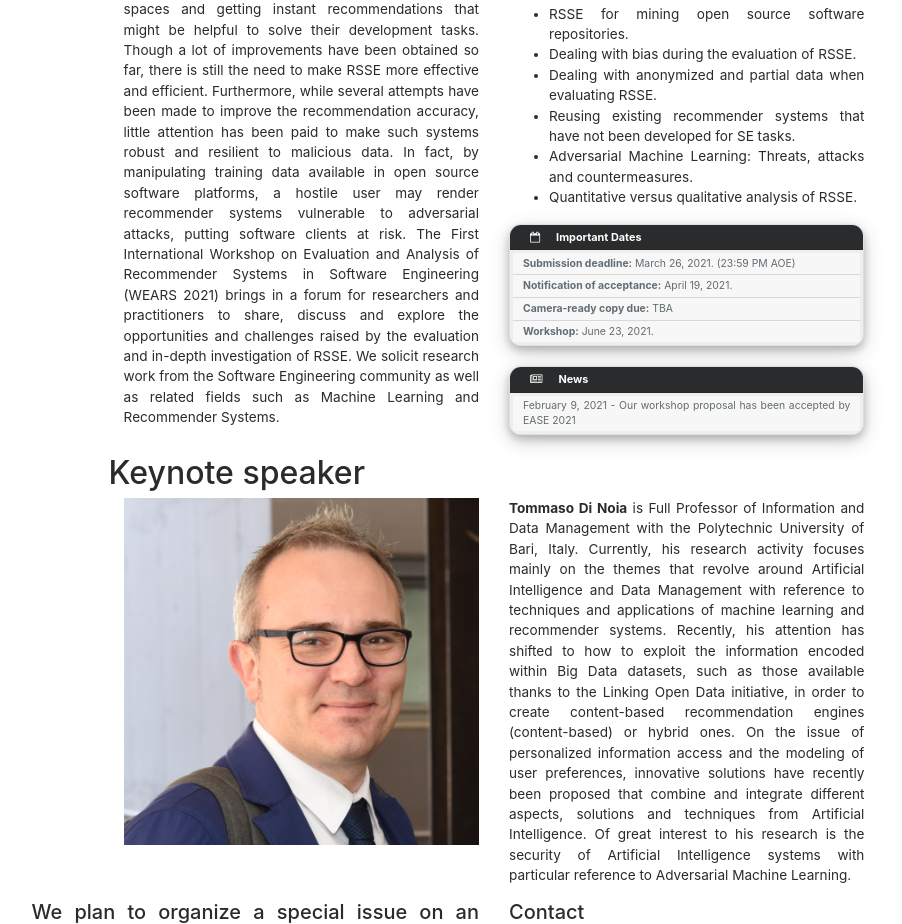
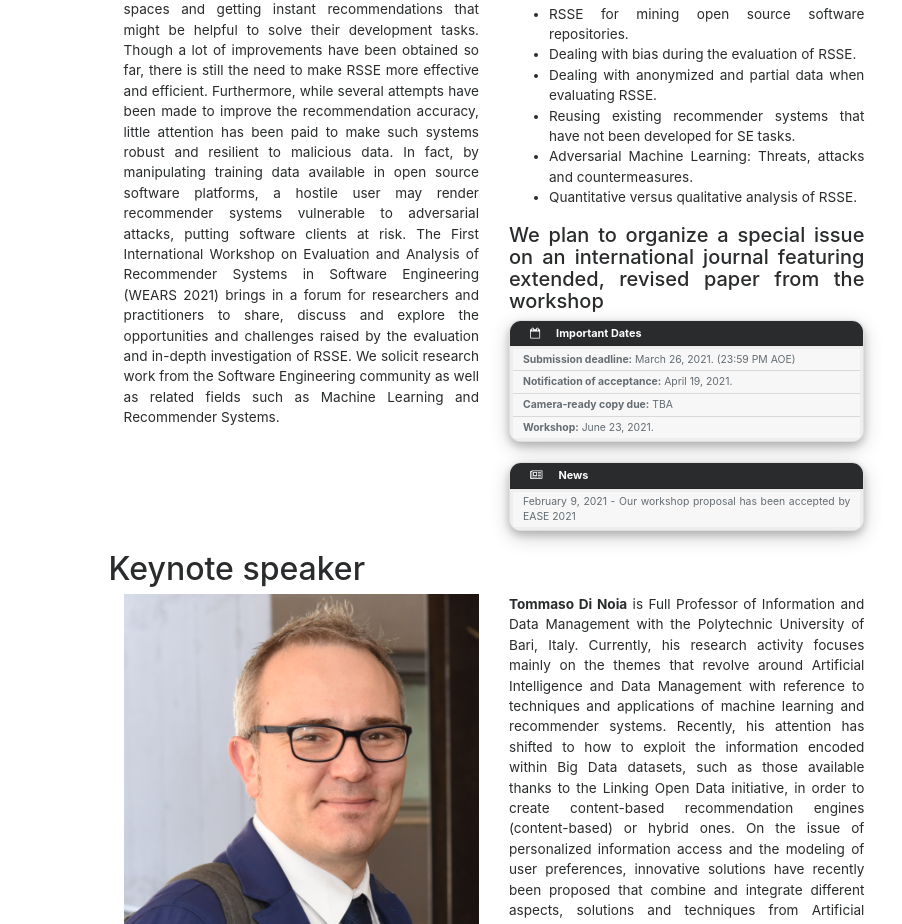
Before and after one commit to WEARS21/WEARS21.github.io, a Jekyll site: the page built from index.html, in a window 1280 px wide. Shown: the part 595-1519 px from the top of the page, without its empty margins (146-1048 px from the left). Built offline with Jekyll 4.4.1, drawn with Linux system fonts in a browser that asks for light colours; nearby versions of some CDN libraries; some of the changed text lies outside the part shown.

Commit message:
Update index.html

```diff
--- a/index.html
+++ b/index.html
@@ -48,6 +48,7 @@
                 <li>Adversarial Machine Learning: Threats, attacks and countermeasures.</li>
                 <li>Quantitative versus qualitative analysis of RSSE.</li>
             </ul>
+         <h5>We plan to organize a special issue on an international journal featuring extended, revised paper from the workshop</h5>
             <!--######### important dates ##########-->
             {% include card-important-dates.html %}
             <!--####################################-->
@@ -71,11 +72,6 @@
 
 </div>
 <div class="row">
-    <div class="col-xs-12 col-sm-12 col-md-6 col-lg-6 col-xl-6  text-justify conference-text">
-        <h5>We plan to organize a special issue on an international journal featuring extended, revised paper from the workshop</h5>
-    </div>
-    <div class="col-xs-12 col-sm-12 col-md-6 col-lg-6 col-xl-6  text-justify conference-text">
         {% include contact-us.html %}
-    </div>
 </div>
 <!--{% include sponsors.html %}-->
```
